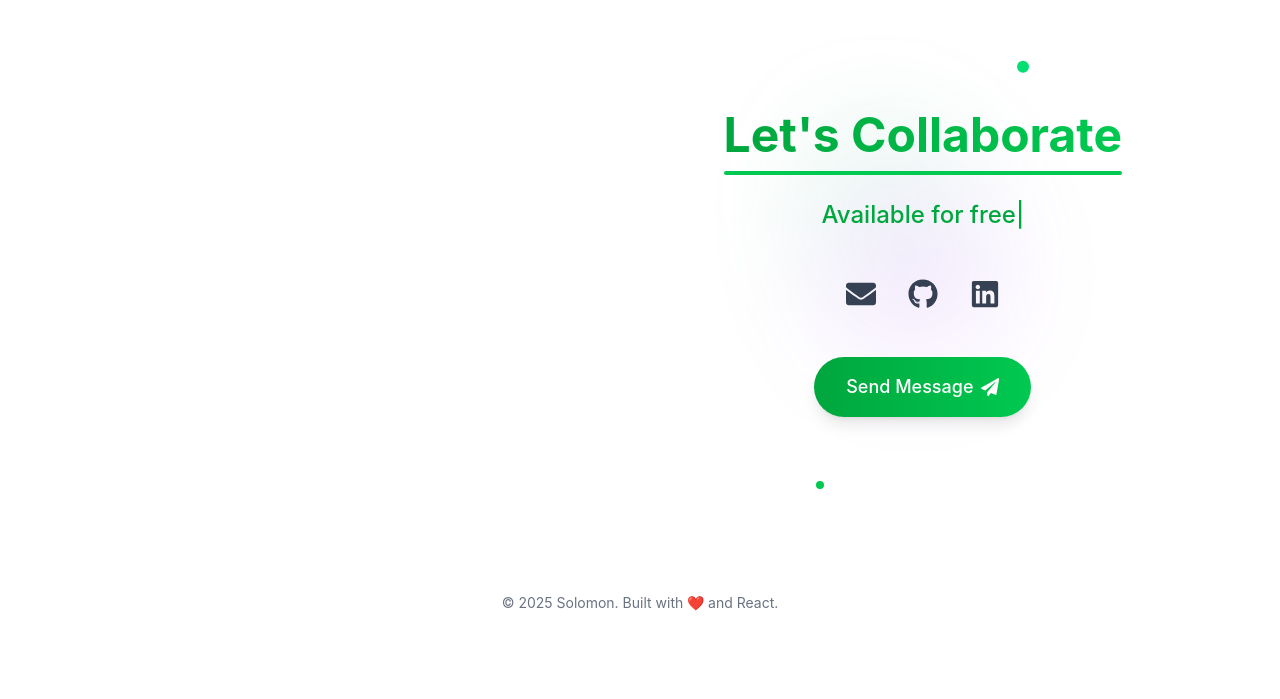
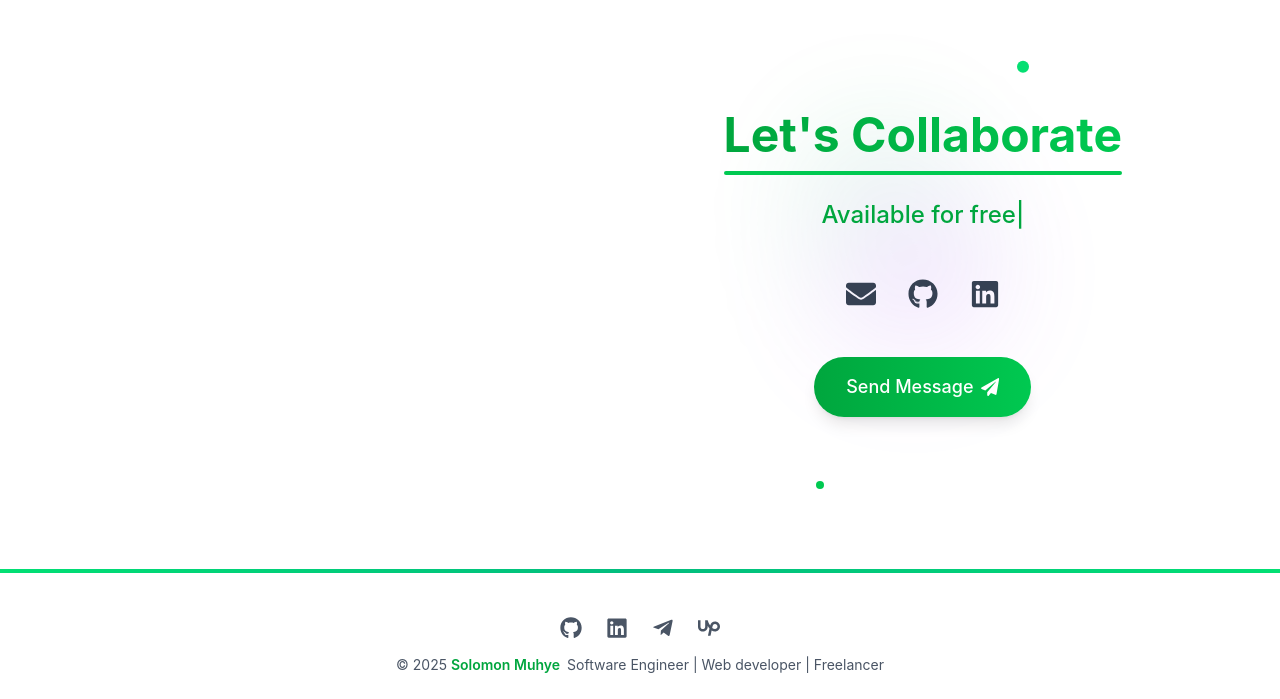
Before and after one commit to solomon-mh/solomon-muhye, a React (Vite) app: page / in a window 1280 px wide. Shown: the part 2331-3030 px from the top of the page. Before the commit the page ends 2968 px from the top, so only its background shows below. Built offline with nearby package versions, Linux system fonts and the light colour scheme.

Commit message:
refactor Footer component for improved layout and enhanced social links section

```diff
--- a/src/components/Footer.tsx
+++ b/src/components/Footer.tsx
@@ -1,7 +1,60 @@
+import { FaGithub, FaLinkedin, FaTelegramPlane } from "react-icons/fa";
+import { SiUpwork } from "react-icons/si";
+
 const Footer = () => {
   return (
-    <footer className="py-6 text-center text-sm text-gray-500 dark:text-gray-400">
-      &copy; {new Date().getFullYear()} Solomon. Built with ❤️ and React.
+    <footer className="relative px-4 pt-12 pb-6 text-center bg-white dark:bg-black text-gray-600 dark:text-gray-400">
+      {/* Top Gradient Border */}
+      <div className="absolute top-0 left-0 w-full h-1 bg-gradient-to-r from-green-400 via-emerald-500 to-green-400 animate-pulse" />
+
+      {/* Social Links */}
+      <div className="flex justify-center gap-6 mb-4">
+        <a
+          href="https://github.com/yourgithub"
+          target="_blank"
+          rel="noopener noreferrer"
+          className="hover:text-green-500 transition-colors"
+          title="GitHub"
+        >
+          <FaGithub size={22} />
+        </a>
+        <a
+          href="https://linkedin.com/in/yourlinkedin"
+          target="_blank"
+          rel="noopener noreferrer"
+          className="hover:text-green-500 transition-colors"
+          title="LinkedIn"
+        >
+          <FaLinkedin size={22} />
+        </a>
+        <a
+          href="https://t.me/yourtelegram"
+          target="_blank"
+          rel="noopener noreferrer"
+          className="hover:text-green-500 transition-colors"
+          title="Telegram"
+        >
+          <FaTelegramPlane size={22} />
+        </a>
+        <a
+          href="https://www.upwork.com/freelancers/~your_upwork_id"
+          target="_blank"
+          rel="noopener noreferrer"
+          className="hover:text-green-500 transition-colors"
+          title="Upwork"
+        >
+          <SiUpwork size={22} />
+        </a>
+      </div>
+
+      {/* Footer Text */}
+      <p className="text-sm">
+        &copy; {new Date().getFullYear()}{" "}
+        <span className="text-green-600 dark:text-green-400 font-semibold">
+          Solomon Muhye &nbsp;
+        </span>
+        Software Engineer | Web developer | Freelancer
+      </p>
     </footer>
   );
 };
```
